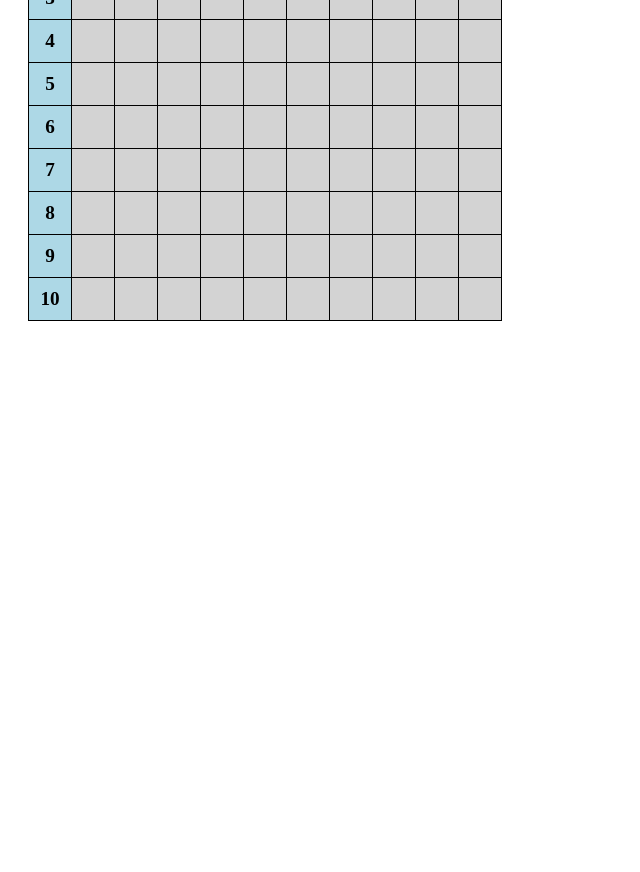
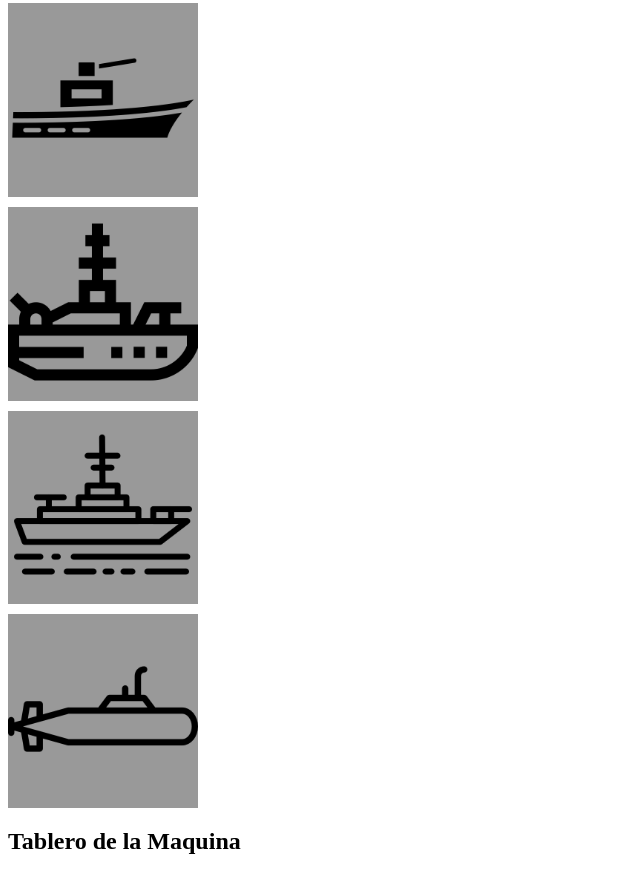
Before and after one commit to masepe22daw/Hundir-la-flota, a plain HTML site: page index.html in a window 1280 px wide. Shown: the part 821-1693 px from the top of the page, without its empty margins (0-640 px from the left). Before the commit the page ends 1162 px from the top, so only its background shows below. Drawn offline with Linux system fonts and the light colour scheme.

Commit message:
barquiños y hay que alinearlos a la derecha aún :)

```diff
--- a/estils.css
+++ b/estils.css
@@ -1,3 +1,22 @@
+.primera-tabla {
+    margin-right: 20px;
+  }
+
+
+.barco-container {
+    width: 15%;
+    height: 25%;
+    background-color: #999;
+    margin-bottom: 10px;
+
+}
+
+.barco-container img {
+    width: 100%;
+
+
+}
+
 table {
     border-collapse: collapse;
     margin: 20px;
@@ -14,10 +33,10 @@ table td {
     background-color: lightblue;
 }
 
-#color_numerito{
+#color_numerito {
     background-color: lightblue;
 }
 
-.numero{
+.numero {
     background-color: lightgrey;
 }
--- a/index.html
+++ b/index.html
@@ -10,7 +10,8 @@
 <body>
     <h1>Hundir la flota</h1>
 
-    <div>
+    <div id="tablas-container">
+        <div class="primera-tabla">
             <h2>Tu tablero</h2>
             <table>
                 <tbody id="tauler-persona">
@@ -31,8 +32,17 @@
             </table>
         </div>
 
+
+        <div id="barcos-container">
+            <div class="barco-container"><img src="imatges/boat.png"></div>
+            <div class="barco-container"><img src="imatges/ship.png"></div>
+            <div class="barco-container"><img src="imatges/warship.png"></div>
+            <div class="barco-container"><img src="imatges/battleship.png"></div>
+            <div class="barco-container"><img src="imatges/submarine.png"></div>
+        </div>
+
         <div>
-        <h2>Tablero Maquina</h2>
+            <h2>Tablero de la Maquina</h2>
             <table>
                 <tbody id="tauler-maquina">
                     <tr>
@@ -51,10 +61,9 @@
                 </tbody>
             </table>
         </div>
+    </div>
 
-
-
-    <script src="script.js"></script>
+    <script src="taulers.js"></script>
 </body>
 
 </html>
--- a/script.js
+++ b/taulers.js
@@ -33,4 +33,4 @@ for (let i = 0; i < 10; i++) {
       fila.appendChild(celda);
     }
     taulerMaquina.appendChild(fila);
-  }
+}
```
Also changed, not shown: imatges/battleship.png (added), imatges/boat.png (added), imatges/ship.png (added), imatges/submarine.png (added), imatges/warship.png (added). Lines whose indentation alone changed are shown as unchanged.
